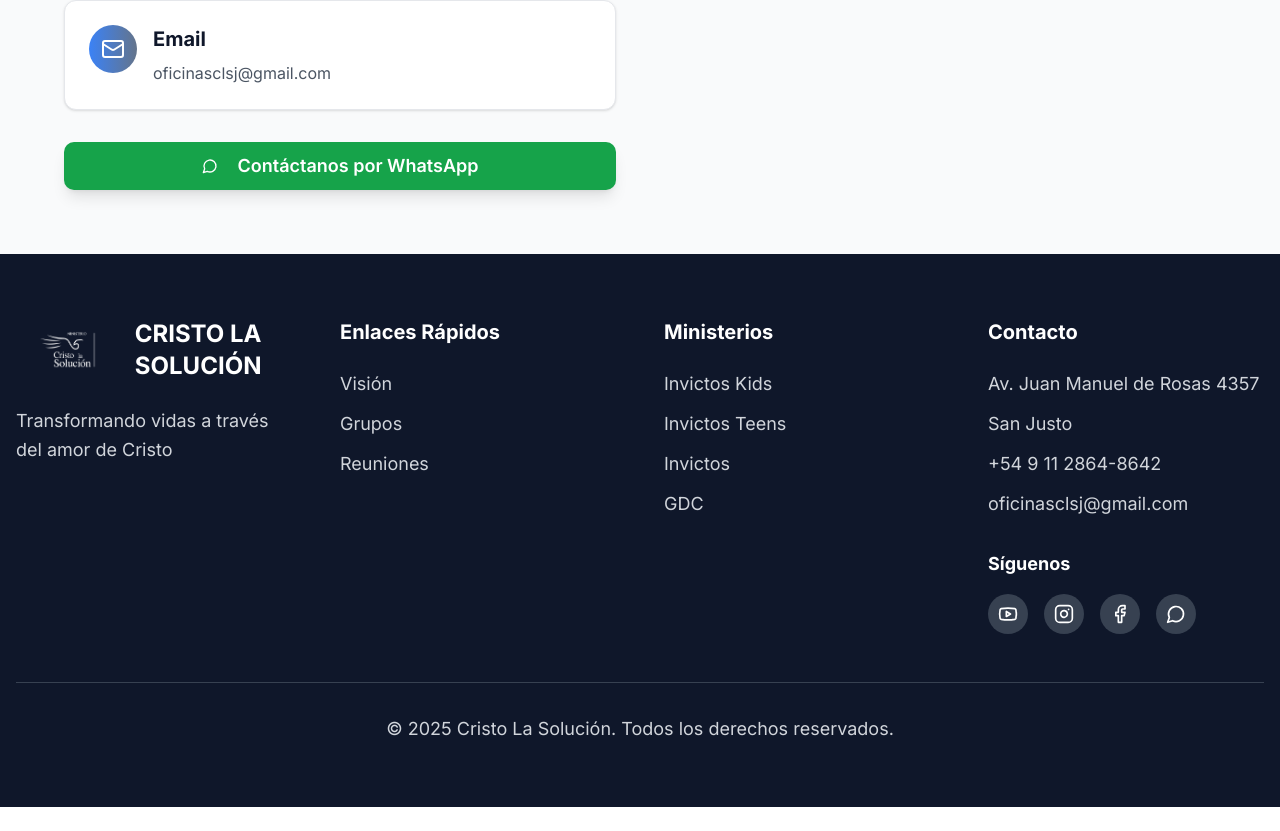
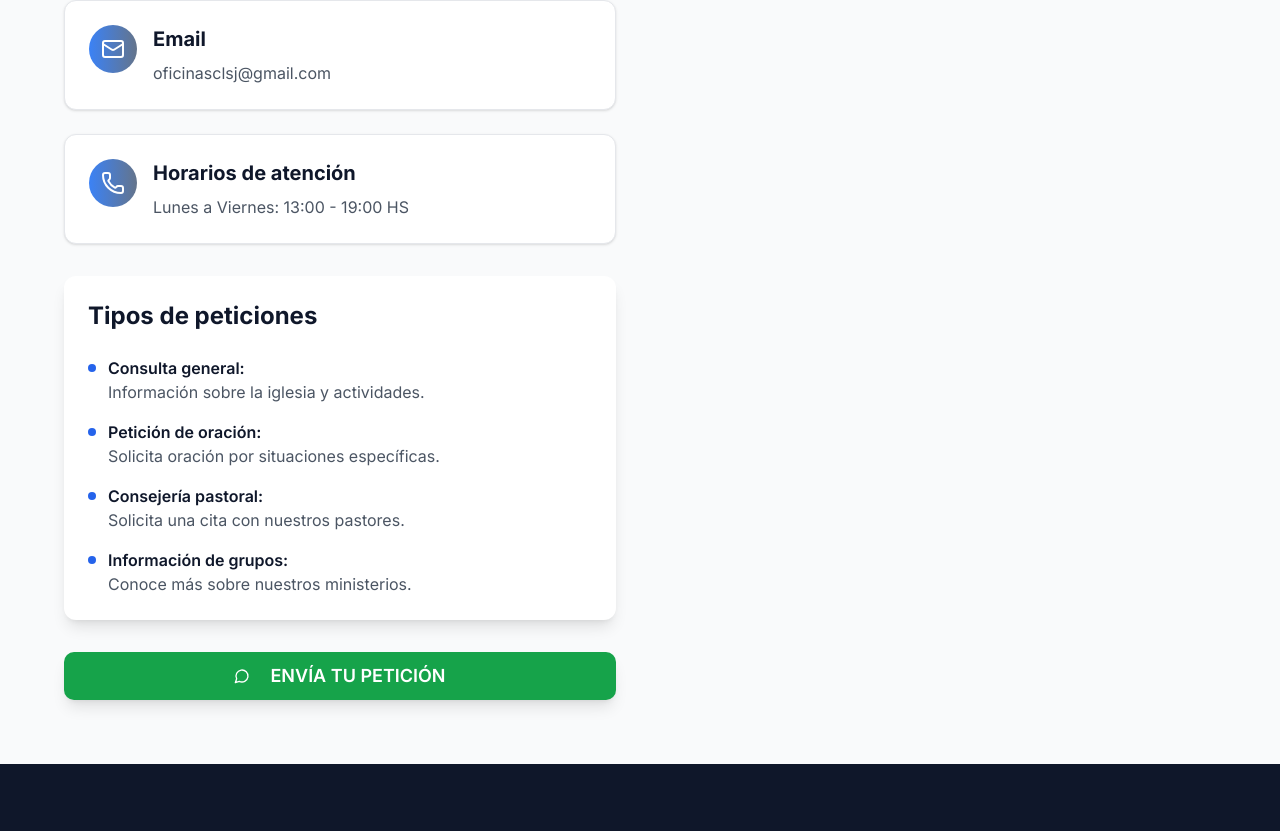
Before and after one commit to juanpo12/cristo-la-solucion, a Next.js app: page /contacto in a window 1280 px wide. Shown: the part 950-1781 px from the top of the page. Before the commit the page ends 1757 px from the top, so only its background shows below. Built offline with nearby package versions, Linux system fonts and the light colour scheme.

Commit message:
style: standardize text casing and improve contact page content
- Change headings and buttons from uppercase to sentence case for consistency
- Update contact page with new sections for business hours and request types
- Modify button text to be more specific about contact options

```diff
--- a/app/contacto/page.tsx
+++ b/app/contacto/page.tsx
@@ -37,8 +37,8 @@ export default function ContactoPage() {
             <div>
               <h2 className="text-4xl font-bold church-text mb-6">¿Cómo podemos ayudarte?</h2>
               <p className="text-xl church-text-muted leading-relaxed">
-                Nos encantaría escuchar de ti. Ya sea que tengas una pregunta, necesites oración,
-                o quieras conocer más sobre nuestra iglesia, estamos aquí para ti.
+                Nos encantaría saber de ti. Ya sea que tengas una pregunta, necesites oración,
+                o quieras conocer más sobre nuestra iglesia, estamos aquí para ayudarte.
               </p>
             </div>
 
@@ -88,6 +88,57 @@ export default function ContactoPage() {
                   </div>
                 </CardContent>
               </Card>
+
+              <Card className="church-card">
+                <CardContent className="p-6">
+                  <div className="flex items-start space-x-4">
+                    <div className="w-12 h-12 bg-gradient-to-r from-church-electric-500 to-church-navy-500 rounded-full flex items-center justify-center">
+                      <Phone className="w-6 h-6 text-white" />
+                    </div>
+                    <div>
+                      <h3 className="text-xl font-bold church-text mb-2">Horarios de atención</h3>
+                      <p className="church-text-muted">
+                        Lunes a Viernes: 13:00 - 19:00 HS
+                      </p>
+                    </div>
+                  </div>
+                </CardContent>
+              </Card>
+            </div>
+
+            {/* Tipos de peticiones */}
+            <div className="bg-white rounded-xl p-6 shadow-lg">
+              <h3 className="text-2xl font-bold church-text mb-6">Tipos de peticiones</h3>
+              <div className="space-y-4">
+                <div className="flex items-start space-x-3">
+                  <div className="w-2 h-2 bg-church-electric-600 rounded-full mt-2"></div>
+                  <div>
+                    <h4 className="font-semibold church-text">Consulta general:</h4>
+                    <p className="church-text-muted">Información sobre la iglesia y actividades.</p>
+                  </div>
+                </div>
+                <div className="flex items-start space-x-3">
+                  <div className="w-2 h-2 bg-church-electric-600 rounded-full mt-2"></div>
+                  <div>
+                    <h4 className="font-semibold church-text">Petición de oración:</h4>
+                    <p className="church-text-muted">Solicita oración por situaciones específicas.</p>
+                  </div>
+                </div>
+                <div className="flex items-start space-x-3">
+                  <div className="w-2 h-2 bg-church-electric-600 rounded-full mt-2"></div>
+                  <div>
+                    <h4 className="font-semibold church-text">Consejería pastoral:</h4>
+                    <p className="church-text-muted">Solicita una cita con nuestros pastores.</p>
+                  </div>
+                </div>
+                <div className="flex items-start space-x-3">
+                  <div className="w-2 h-2 bg-church-electric-600 rounded-full mt-2"></div>
+                  <div>
+                    <h4 className="font-semibold church-text">Información de grupos:</h4>
+                    <p className="church-text-muted">Conoce más sobre nuestros ministerios.</p>
+                  </div>
+                </div>
+              </div>
             </div>
 
             {/* Botones de Acción */}
@@ -100,7 +151,7 @@ export default function ContactoPage() {
               >
                 <Button className="w-full bg-green-600 hover:bg-green-700 text-white py-6 text-lg font-semibold transition-all duration-300 shadow-lg hover:shadow-xl">
                   <MessageCircle className="w-6 h-6 mr-3" />
-                  Contáctanos por WhatsApp
+                  ENVÍA TU PETICIÓN
                 </Button>
               </Link>
             </div>
--- a/app/pastores/page.tsx
+++ b/app/pastores/page.tsx
@@ -23,7 +23,7 @@ export default function PastoresPage() {
               NUESTROS PASTORES
             </h1>
             <p className="text-xl md:text-2xl opacity-90 drop-shadow-md">
-              ALFREDO y CELINA DIMIRO.
+              ALFREDO Y CELINA DIMIRO.
             </p>
           </div>
         </div>
@@ -46,7 +46,7 @@ export default function PastoresPage() {
           <div className="mt-16 space-y-12">
             <div className="text-center">
               <h2 className="text-4xl font-bold church-text mb-8">
-                Su Historia y Ministerio
+                Su historia y ministerio
               </h2>
             </div>
 
@@ -93,7 +93,7 @@ export default function PastoresPage() {
                     size="lg"
                     className="bg-white/20 backdrop-blur-sm border-2 border-white text-white hover:bg-white hover:text-church-electric-600 px-8 py-4 text-lg font-semibold transition-all duration-300"
                   >
-                    Ver Libros del Pastor
+                    Ver libros del pastor
                   </Button>
                 </Link>
               </div>
--- a/components/giving-section.tsx
+++ b/components/giving-section.tsx
@@ -67,12 +67,12 @@ export default function GivingSection() {
         </div>
 
         <div className="bg-blue-600 rounded-2xl p-12 text-center text-white">
-          <h3 className="text-3xl font-bold mb-4">CADA APORTE CUENTA</h3>
+          <h3 className="text-3xl font-bold mb-4">Cada aporte cuenta</h3>
           <p className="text-blue-100 mb-8 max-w-2xl mx-auto">
             No importa el monto, tu generosidad marca la diferencia en la vida de muchas personas.
           </p>
           <button className="bg-white text-blue-600 px-8 py-3 rounded-lg font-semibold hover:bg-blue-50 transition-colors">
-            DAR AHORA
+            Dar ahora
           </button>
         </div>
       </div>
```
